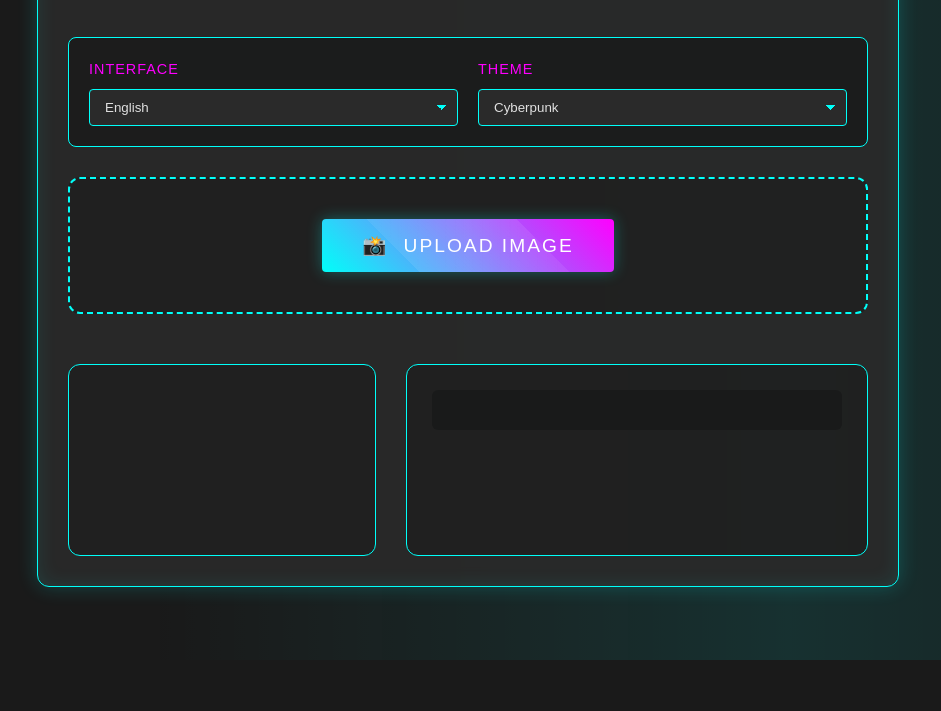
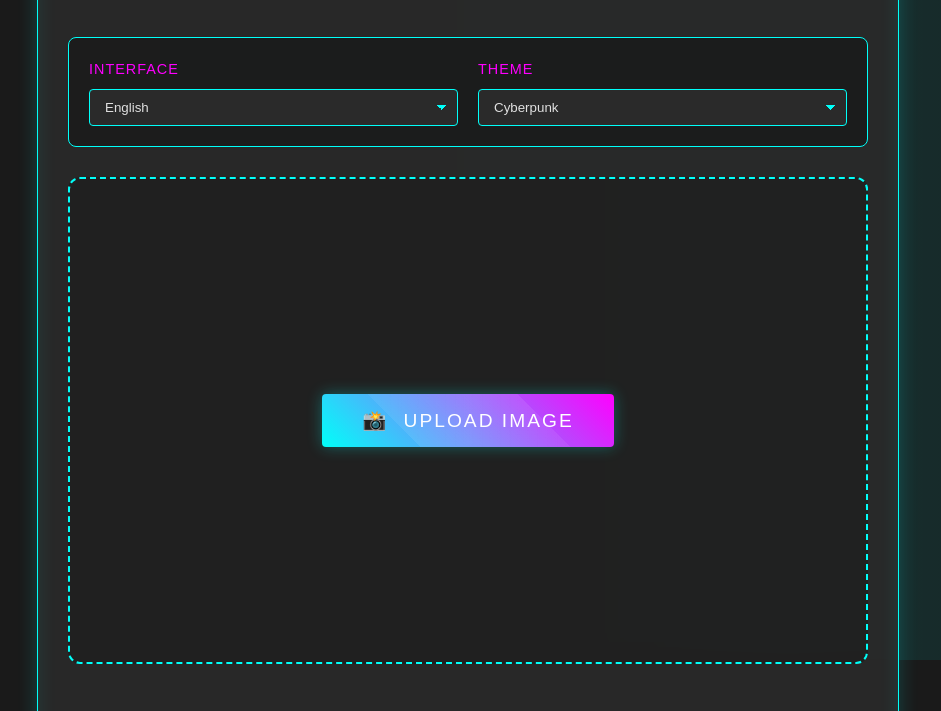
Before and after one commit to anasokaa/mathai-anas, a website: page public/index.html in a window 1280 px wide. Shown: the part 140-851 px from the top of the page, without its empty margins (172-1113 px from the left). Before the commit the page ends 800 px from the top, so only its background shows below. Drawn offline with nearby package versions, Linux system fonts and the light colour scheme.

Commit message:
v1.9.4: Match preview dimensions with upload zone

```diff
--- a/public/index.html
+++ b/public/index.html
@@ -11,7 +11,7 @@
 </head>
 <body>
     <div class="container">
-        <div class="version-tag">v1.9.3</div>
+        <div class="version-tag">v1.9.4</div>
         <div class="cyber-header">
             <h1>MathAI Anas</h1>
             <div class="cyber-line"></div>
--- a/public/styles.css
+++ b/public/styles.css
@@ -945,6 +945,10 @@ body::before {
     border-radius: 12px;
     border: 2px dashed var(--neon-blue);
     transition: all 0.3s ease;
+    aspect-ratio: 16/9;
+    display: flex;
+    align-items: center;
+    justify-content: center;
 }
 
 .upload-zone:hover {
@@ -963,30 +967,33 @@ body::before {
     grid-template-columns: 0.4fr 0.6fr;
     gap: 30px;
     margin-top: 20px;
+    align-items: start;
 }
 
-.preview-column, .solution-column {
+.preview-column {
     background: rgba(0, 0, 0, 0.2);
     border-radius: 12px;
-    padding: 20px;
-    border: 1px solid var(--neon-blue);
+    border: 2px dashed var(--neon-blue);
+    aspect-ratio: 16/9;
+    overflow: hidden;
+    padding: 0;
 }
 
 .preview-container {
-    min-height: 150px;
-    max-height: 300px;
+    width: 100%;
+    height: 100%;
     display: flex;
     align-items: center;
     justify-content: center;
-    overflow: hidden;
+    background: rgba(0, 0, 0, 0.2);
 }
 
 .preview-container img {
     max-width: 100%;
-    max-height: 300px;
+    max-height: 100%;
+    object-fit: contain;
     border-radius: 8px;
     border: 2px solid var(--neon-pink);
-    object-fit: contain;
 }
 
 .verification-section {
@@ -1043,6 +1050,10 @@ body::before {
 
     .cyber-button {
         width: 100%;
+    }
+
+    .upload-zone, .preview-column {
+        aspect-ratio: 4/3;
     }
 }
 
```
